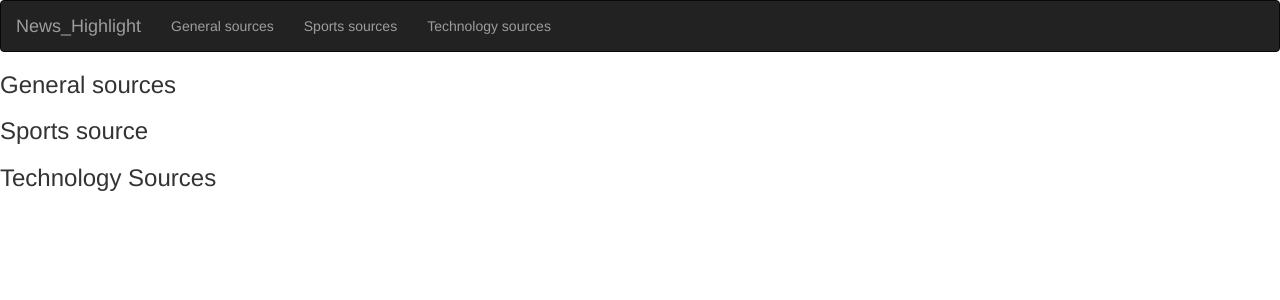
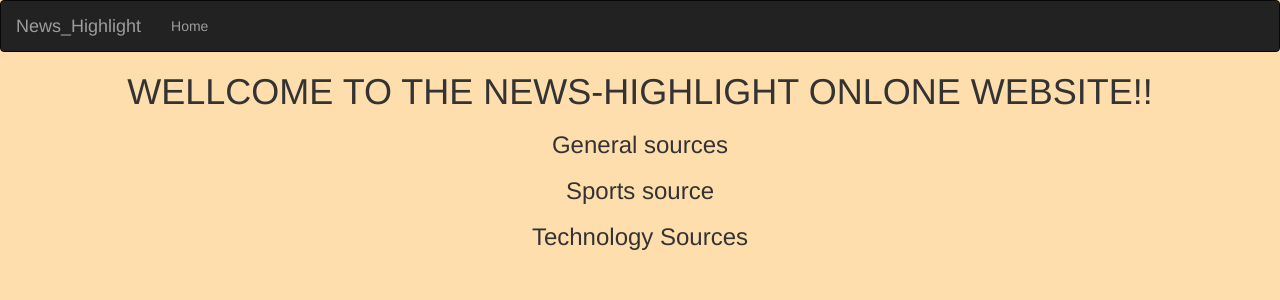
Before and after one commit to imalexianne/News-Highlight, a Flask app: template app/templates/index.html in a window 1280 px wide. Shown: the top 300 px of the page. Run offline with Flask 2, Linux system fonts and the light colour scheme; the template is opened without the code that fills it, so the values that code supplies are empty; parts of the project's set-up code (start-up, migrations or seed data) failed here and were passed over; some libraries are stand-ins or nearby versions.

Commit message:
add changes

```diff
--- a/app/static/index.css
+++ b/app/static/index.css
@@ -1,3 +1,21 @@
-/* img{
-  width:100px;
-} */
+body{
+  background-color: navajowhite;
+}
+.general{
+  text-align: center;
+  display:block;
+  border: 50px;
+}
+.sport{
+  text-align: center;
+  display:block;
+  border: 50px;
+}
+.technology{
+  text-align: center;
+  display:block;
+  border: 50px;
+}
+h1{
+  text-align: center
+}
--- a/app/templates/index.html
+++ b/app/templates/index.html
@@ -9,7 +9,7 @@
 
         {% block styles%}
         {{ super() }}
-        <link rel="stylesheet" href="{{url_for('static',filename='css/index.css')}}">
+        <link rel="stylesheet" href="{{url_for('static',filename='index.css')}}">
         {% endblock %}
         <!-- Content block -->
         <meta charset="utf-8">
@@ -20,34 +20,43 @@
         {% endif %}
     </head>
     <body>
+        <h1>WELLCOME TO THE NEWS-HIGHLIGHT ONLONE WEBSITE!!</h1>
           <!-- Content block -->
           {% block content %}
-
+          <h1>WELLCOME TO THE NEWS-HIGHLIGHT ONLONE WEBSITE!!</h1>
+          <div class=general>
            <!-- General source -->
            <h3> General sources</h3>
+
            <ul>
                 {{ macro.displaySourceList(general)}}
               <!-- {% for general_source in general %}
                   <li>{{general_source.name}}</li>
               {% endfor %} -->
           </ul>
-
+          </div>
+          <div class=sport>
           <!-- Sports source -->
           <h3> Sports source </h3>
+
            <ul>
                 {{ macro.displaySourceList(sports)}}
               <!-- {% for sports_source in sports %}
                   <li>{{ sports_source.name}}</li>
               {% endfor %} -->
           </ul>
+          </div>
+          <div class="technology">
           <!-- technology source -->
           <h3>Technology Sources</h3>
+
            <ul>
                 {{ macro.displaySourceList(technology)}}
               <!-- {% for technology_source in technology %}
                   <li>{{ technology_source.name}}</li>
               {% endfor %} -->
           </ul>
+          </div>
           {% endblock%}
     </body>
 </html>
--- a/app/templates/macros.html
+++ b/app/templates/macros.html
@@ -2,8 +2,8 @@
 
     {% for source in source_list %}
     <div class="col-xs-12 col-sm-4 col-md-2 col-lg-2 source-card">
-        <li class="text-center"><a href="/article/{{source.id}}">{{source.name}}</a>
-        </li>
+    <a href="/article/{{source.id}}">{{source.name}}</a>
+
         <li>{{source.description}}</li>
     </div>
         <!-- <a href="{{ source.name}}">{{ source.name}}</a> -->
--- a/app/templates/navbar.html
+++ b/app/templates/navbar.html
@@ -11,9 +11,9 @@
         </div>
         <div class="navbar-collapse collapse">
             <ul class="nav navbar-nav">
-                <li><a href="/">General sources</a></li>
-                <li><a href="/">Sports sources</a></li>
-                <li><a href="/">Technology sources</a></li>
+                <li><a href="/">Home</a></li>
+                <!-- <li><a href="/">Sports sources</a></li>
+                <li><a href="/">Technology sources</a></li> -->
         </div>
 
     </div>
```
